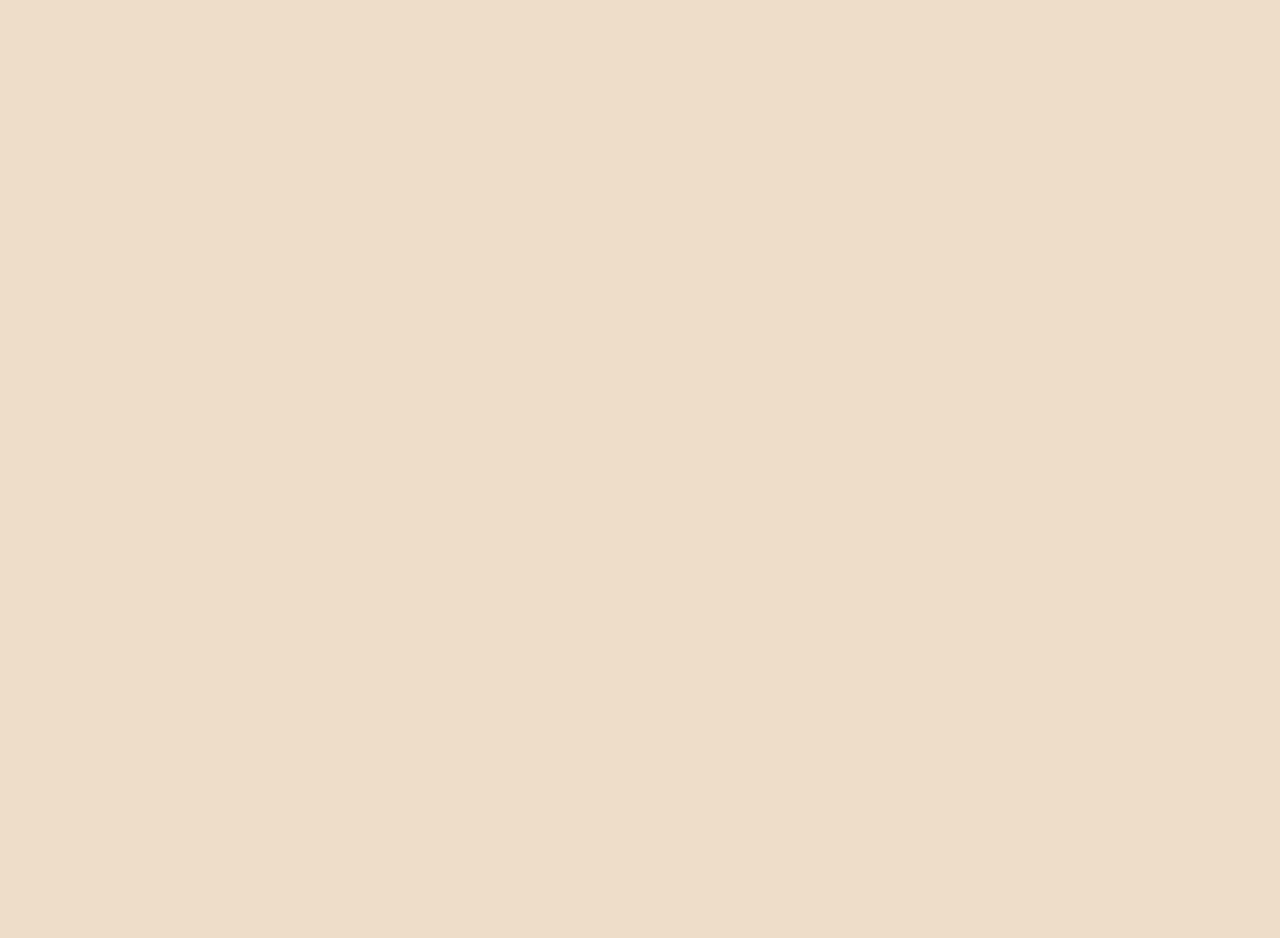
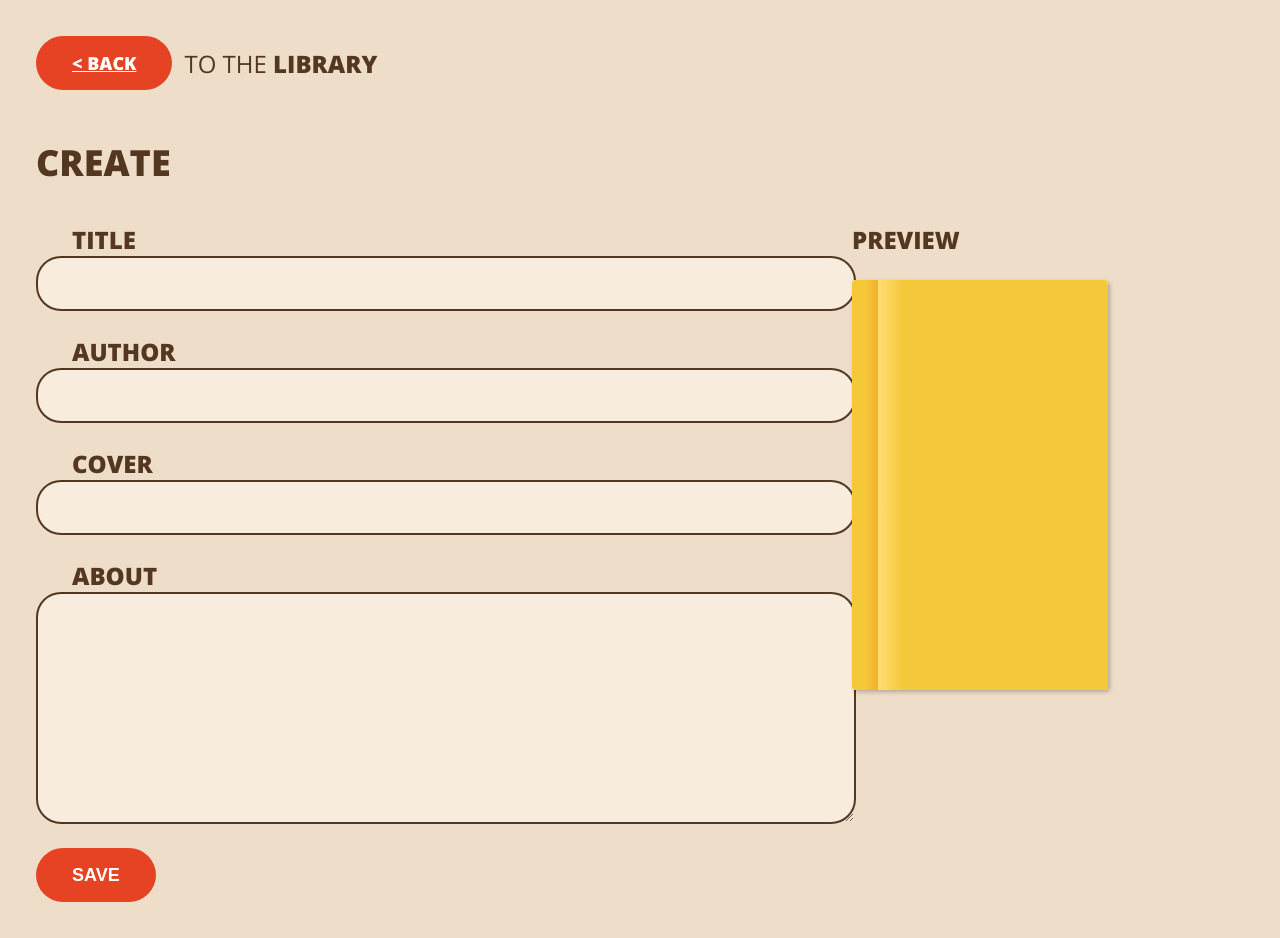
Before and after one commit to pmillerdev/svelte-practice, a Svelte app: page /create in a window 1280 px wide. Before the commit the page ends 800 px from the top, so only its background shows below. Built offline with nearby package versions, Linux system fonts and the light colour scheme.

Commit message:
feat: ability to create books using a form

```diff
--- a/db.json
+++ b/db.json
@@ -6,7 +6,8 @@
       "author": "Louisa May Alcott",
       "cover": "",
       "about": "Sisters learn to live in gratitude for each other.",
-      "variation": 0
+      "variation": 0,
+      "favourite": true
     },
     {
       "id": 2,
@@ -23,7 +24,7 @@
       "cover": "",
       "about": "Thousands set out from the dust bowl to California in search of better fortunes",
       "variation": 2,
-      "favourite": false
+      "favourite": true
     },
     {
       "id": 4,
@@ -40,6 +41,15 @@
       "cover": "",
       "about": "Man hunts whale with a vengeance. In the end, he's the last man stand. I guess he won.",
       "variation": 1
+    },
+    {
+      "title": "Why We Sleep",
+      "author": "Matthew Walker",
+      "cover": "https://i.imgur.com/Dt2u653.jpg",
+      "about": "Sleep is more important that we realize to many aspects of our health",
+      "variation": 1,
+      "favourite": false,
+      "id": 6
     }
   ]
 }
--- a/src/App.svelte
+++ b/src/App.svelte
@@ -1,5 +1,7 @@
 <script>
   import { Route, Router } from "svelte-routing";
+
+  import Create from "./create/Create.svelte";
   import Detail from "./detail/Detail.svelte";
   import Library from "./library/Library.svelte";
 
@@ -14,6 +16,9 @@
 
 <Router {url}>
   <main>
+    <Route path="/create">
+      <Create />
+    </Route>
     <Route path="/books/:id" let:params>
       <Detail id={params.id} />
     </Route>
--- a/src/common/BookCover.svelte
+++ b/src/common/BookCover.svelte
@@ -105,7 +105,7 @@
     {isValidUrl(book.cover) ? 'book--cover' : 'book--no-cover'}">
     <span
       class="cover"
-      style={isValidUrl(book.cover) ? 'background-image: url' + book.cover + ')' : ''}>
+      style={isValidUrl(book.cover) ? 'background-image: url(' + book.cover + ')' : ''}>
       <span class="title">{book.title || ''}</span>
       <span class="author">{book.author || ''}</span>
     </span>
--- /dev/null
+++ b/src/create/Create.svelte
@@ -0,0 +1,82 @@
+<script>
+  import { navigate } from "svelte-routing";
+  import BackButtonRow from "../common/BackButtonRow.svelte";
+  import BookCover from "../common/BookCover.svelte";
+  import Button from "../common/Button.svelte";
+  import Header from "../common/Header.svelte";
+  import { httpPost } from "../common/api.js";
+
+  import TextInput from "./TextInput.svelte";
+
+  let title = "";
+  let author = "";
+  let cover = "";
+  let about = "";
+
+  // destiny operator - called everytime the variable changes
+  $: book = { title, author, cover, about };
+
+  async function handleSubmit(event) {
+    function getRandomInt(min, max) {
+      min = Math.ceil(min);
+      max = Math.floor(max);
+      return Math.floor(Math.random() * (max - min + 1)) + min;
+    }
+    const newBook = {
+      ...book,
+      variation: getRandomInt(0, 2),
+      favourite: false
+    };
+    const { ok } = await httpPost("/", newBook);
+    if (ok) {
+      navigate("/");
+    }
+  }
+</script>
+
+<style>
+  form {
+    display: grid;
+    grid-auto-rows: auto;
+    grid-template-columns: 1fr;
+    gap: var(--spacingXLarge);
+  }
+  .fields {
+    display: grid;
+    grid-auto-rows: auto;
+    gap: var(--spacingMedium);
+  }
+  .preview {
+    display: grid;
+    grid-template-columns: minmax(20vw, 10rem);
+    grid-template-rows: minmax(32vw, 16rem);
+  }
+  @media (min-width: 48rem) {
+    form {
+      grid-template-columns: 60vw 20vw;
+    }
+  }
+</style>
+
+<BackButtonRow />
+
+<Header element="h1" size="large">Create</Header>
+
+<form on:submit|preventDefault={handleSubmit}>
+  <div class="fields">
+    <TextInput label="Title" bind:value={title} />
+    <TextInput label="Author" bind:value={author} />
+    <TextInput label="Cover" bind:value={cover} />
+    <TextInput multiline label="About" bind:value={about} />
+    <div>
+      <Button>Save</Button>
+    </div>
+  </div>
+
+  <div>
+    <Header>Preview</Header>
+    <div class="preview">
+      <BookCover {book} />
+    </div>
+  </div>
+</form>
--- /dev/null
+++ b/src/create/TextInput.svelte
@@ -0,0 +1,37 @@
+<script>
+  export let label;
+  export let value;
+  export let multiline = false;
+</script>
+
+<style>
+  label {
+    font-weight: var(--typeWeightBold);
+    text-transform: uppercase;
+  }
+  span {
+    padding: 0 0 var(--spacingSmall) var(--spacingLarge);
+  }
+  input,
+  textarea {
+    display: block;
+    background: #f8ecde;
+    border-radius: 25px;
+    border: 2px solid var(--colorFg);
+    padding: 0.75rem var(--spacingSmall) 0.75rem var(--spacingLarge);
+    width: 100%;
+  }
+  textarea {
+    height: 8rem;
+  }
+</style>
+
+<label>
+  <span>{label}</span>
+  {#if multiline}
+    <textarea bind:value />
+  {:else}
+    <!-- Two way binding of title -->
+    <input ype="text" bind:value />
+  {/if}
+</label>
--- a/src/library/Library.svelte
+++ b/src/library/Library.svelte
@@ -42,6 +42,6 @@
   Go home, and share them with your family.
 </p>
 
-<Button>+ Add Book</Button>
+<Button to="/create">+ Add Book</Button>
 
 <BookGrid {books} />
```
